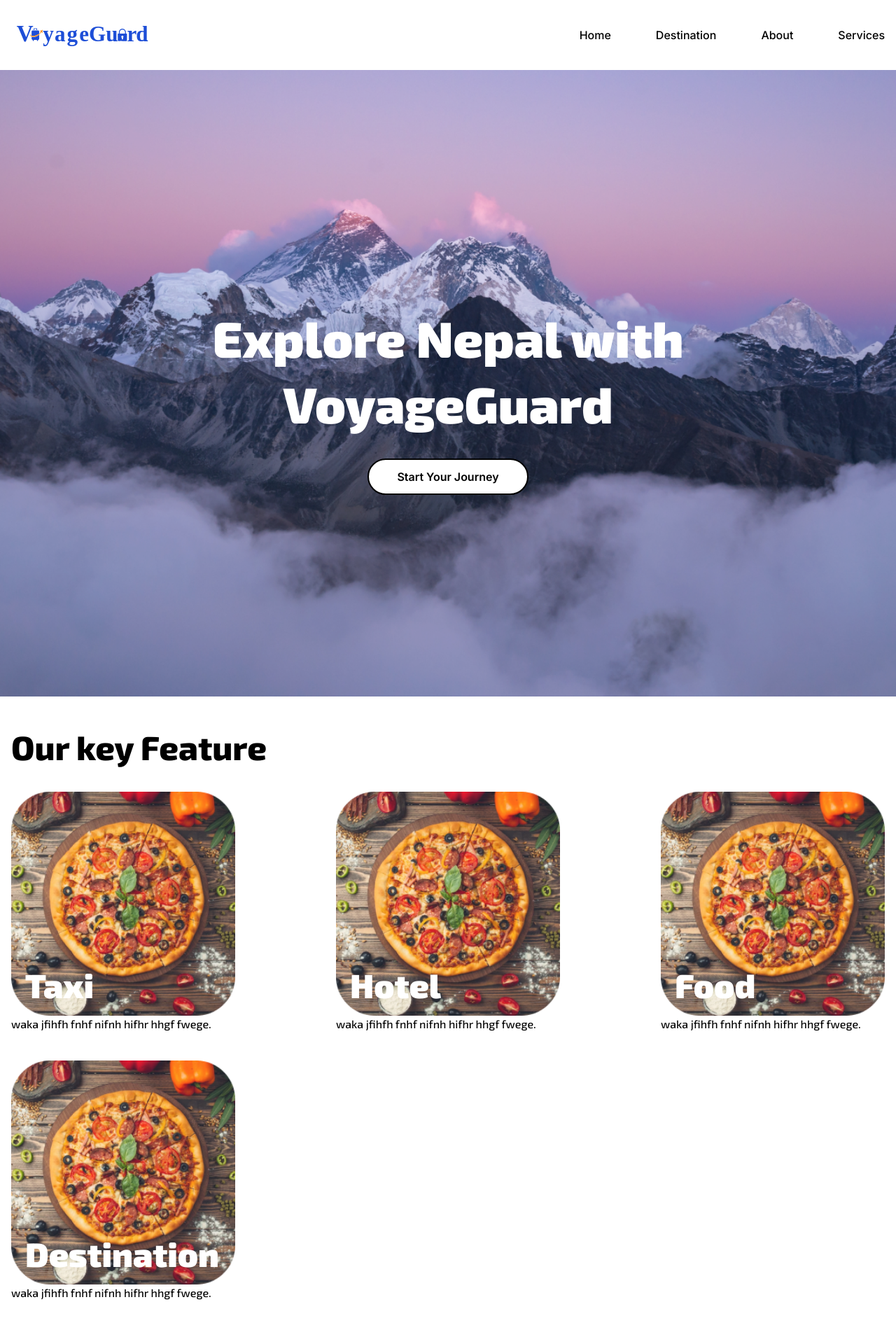
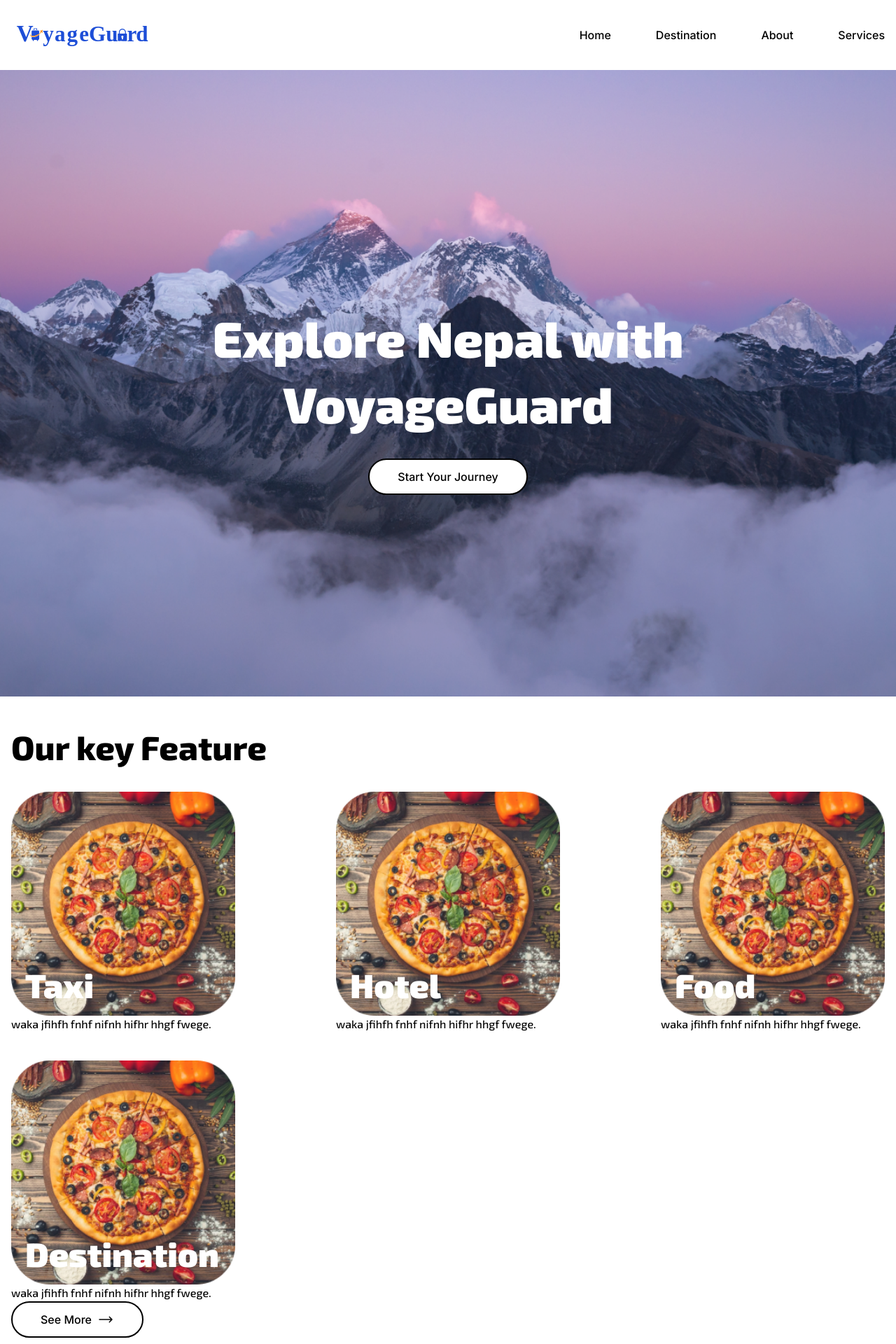
Before and after one commit to Anmol-dev45/voyageguard, a Next.js app: page / in a window 1280 px wide. Shown: the top 1920 px of the page at 70% size. Before the commit the page ends 1859 px from the top, so only its background shows below. Built offline with nearby package versions, Linux system fonts and the light colour scheme.

Commit message:
updated ui

```diff
--- a/app/globals.css
+++ b/app/globals.css
@@ -7,12 +7,6 @@
 
 
 @layer base {
-    .main-container {
-        @apply container mx-auto px-4;
-    }
-    .btn {
-        @apply text-black font-semibold border-black border-2 rounded-full px-10 py-3 bg-white hover:scale-105 hover:underline capitalize transition-all duration-300 ease-linear;
-    }
     .heading {
         @apply text-3xl md:text-5xl font-bold text-black text-left mb-10 font-exo;
     }
--- a/components/Hero.tsx
+++ b/components/Hero.tsx
@@ -1,5 +1,7 @@
 import React from 'react'
 import KeyFeature from './KeyFeature'
+import Container from './utils/Container'
+import Button from './utils/Button'
 
 const Hero = () => {
   return (
@@ -8,15 +10,15 @@ const Hero = () => {
         <div className="absolute w-full h-full top-0 left-0 bg-cover bg-center bg-no-repeat opacity-95 bg-fixed -z-50" style={{
           backgroundImage: "url('/Background.png')"
         }} />
-        <div className="main-container flex flex-col gap-8 items-center justify-center mb-12">
-          <h1 className='text-white font-black font-exo text-7xl mt-56 text-center leading-[1.3em]'>Explore Nepal with <br />VoyageGuard</h1>
-          <a href="">
-            <button className='btn'>Start your journey</button>
-          </a>
-
-        </div>
+        <Container>
+          <div className="flex flex-col gap-8 items-center justify-center mb-12">
+            <h1 className='text-white font-black font-exo text-7xl mt-56 text-center leading-[1.3em]'>Explore Nepal with <br />VoyageGuard</h1>
+            <a href="">
+              <Button>Start your journey</Button>
+            </a>
+          </div>
+        </Container>
       </section>
-
       <KeyFeature />
     </>
   )
--- a/components/KeyFeature.tsx
+++ b/components/KeyFeature.tsx
@@ -1,6 +1,8 @@
 import { FEATURE } from '@/constant'
 import React from 'react'
-import Card from './Card'
+import Card from './utils/Card'
+import Container from './utils/Container';
+import Button from './utils/Button';
 
 const KeyFeature = () => {
     const keyFeature = FEATURE
@@ -9,9 +11,10 @@ const KeyFeature = () => {
 
     return (
         <section className='mt-12'>
-            <div className="main-container">
-<h2 className='heading'>Our key Feature</h2>
+            <Container>
+                <h2 className='heading'>Our key Feature</h2>
                 <div className='flex justify-between gap-y-10 flex-wrap'>
+
 
                     {
                         keyFeature && (
@@ -19,7 +22,10 @@ const KeyFeature = () => {
                         )
                     }
                 </div>
-            </div>
+                <div className='mb-12'>
+                    <Button variant='withIcon'>see more</Button>
+                </div>
+            </Container>
         </section>
     )
 }
--- a/components/Navbar.tsx
+++ b/components/Navbar.tsx
@@ -3,23 +3,26 @@ import React from 'react'
 import Image from 'next/image'
 import { NAV_ITEM } from '@/constant'
 import Link from 'next/link'
-import {usePathname} from "next/navigation"
+import { usePathname } from "next/navigation"
+import Container from './utils/Container'
 const Navbar = () => {
   const pathname = usePathname()
-  if(pathname.startsWith("/studio")) return null
+  if (pathname.startsWith("/studio")) return null
 
   return (
     <header>
-      <div className="main-container flex justify-between items-center">
+      <Container>
+        <div className="flex justify-between items-center">
           <div className='font-sans'>
             <Image src={"/Logo.svg"} width={200} height={80} alt='Image of logo' />
           </div>
           <nav className='flex items-center gap-16'>
             {
-            NAV_ITEM.map(item => <Link href={item.name} className=' text-black font-medium hover:text-primary transition-colors duration-300 ease-in capitalize'>{item.name}</Link>)
+              NAV_ITEM.map((item, _i) => <Link href={item.name} key={_i} className=' text-black font-medium hover:text-primary transition-colors duration-300 ease-in capitalize'>{item.name}</Link>)
             }
           </nav>
         </div>
+      </Container>
     </header>
   )
 }
--- /dev/null
+++ b/components/utils/Button.tsx
@@ -0,0 +1,19 @@
+import React, { ReactNode } from 'react';
+import { HiOutlineArrowLongRight } from "react-icons/hi2"
+interface ButtonProps {
+    variant?: 'withIcon';
+    children: ReactNode;
+}
+
+const Button: React.FC<ButtonProps> = ({ variant, children }) => {
+    return (
+        <button className="flex items-center text-black font-medium border-black border-2 rounded-full px-10 py-3 bg-white hover:scale-105 group capitalize transition-all duration-300 ease-linear">
+            {children}
+            {variant === 'withIcon' && (
+                <span className="icon pl-2 text-2xl group-hover:pl-4 transition-all duration-300 ease-linear"><HiOutlineArrowLongRight /></span>
+            )}
+        </button>
+    );
+};
+
+export default Button;
--- /dev/null
+++ b/components/utils/Container.tsx
@@ -0,0 +1,12 @@
+import React, { ReactNode } from 'react';
+interface ContainerProps {
+    children: ReactNode;
+}
+
+const Container: React.FC<ContainerProps> = ({ children }) => {
+    return (
+        <div className='container mx-auto px:2 md:px-4'>{children}</div>
+    );
+};
+
+export default Container;
--- a/package.json
+++ b/package.json
@@ -22,6 +22,7 @@
     "postcss": "8.4.29",
     "react": "18.2.0",
     "react-dom": "18.2.0",
+    "react-icons": "^4.11.0",
     "sanity": "^3.16.4",
     "styled-components": "5.2",
     "tailwindcss": "3.3.3",
--- a/sanity/schemas/destination.ts
+++ b/sanity/schemas/destination.ts
@@ -20,9 +20,9 @@ export const destination = defineType({
         }),
         defineField({
             name: "images",
-            title: "Images",
+            title: "Image Url",
             type: "array",
-            of: [{ type: "image" }]
+            of: [{ type: "url" }]
         }),
         defineField({
             name:"tags",
--- a/sanity/schemas/food.ts
+++ b/sanity/schemas/food.ts
@@ -18,8 +18,8 @@ export const food = defineType({
         }),
         defineField({
             name: "image",
-            title: "Image",
-            type: "image"
+            title: "Image Url",
+            type: "url"
         })
     ]
 });
--- a/sanity/schemas/hotel.ts
+++ b/sanity/schemas/hotel.ts
@@ -20,9 +20,8 @@ export const hotel = defineType({
         }),
         defineField({
             name: "image",
-            title: "Image",
-            type: "array",
-            of: [{ type: "image" }]
+            title: "Image Url",
+            type: "url",
         }),
         defineField({
             name: "location",
```
Also changed, not shown: components/utils/Card.tsx (renamed from components/Card.tsx), 1 other file (tests, documents, lock files or other folders). Lines whose indentation alone changed are shown as unchanged.
